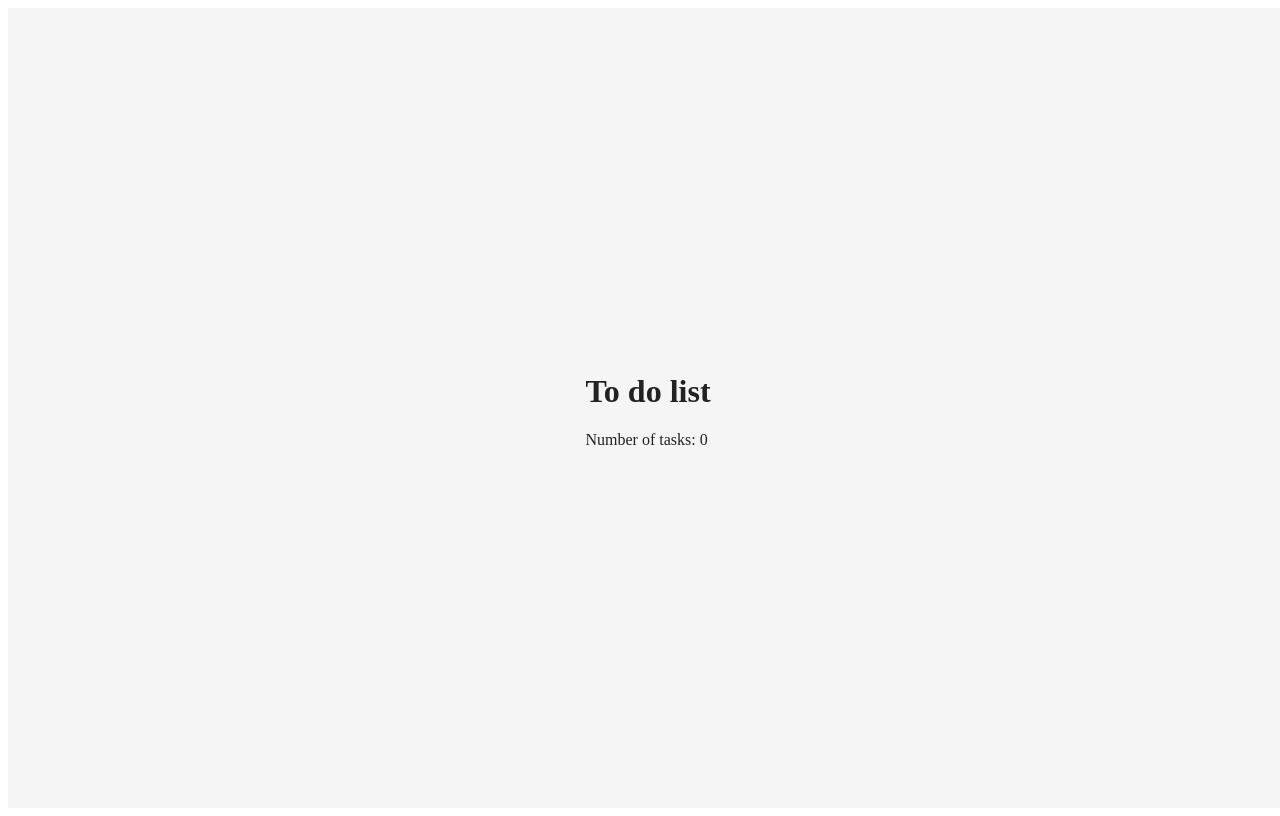
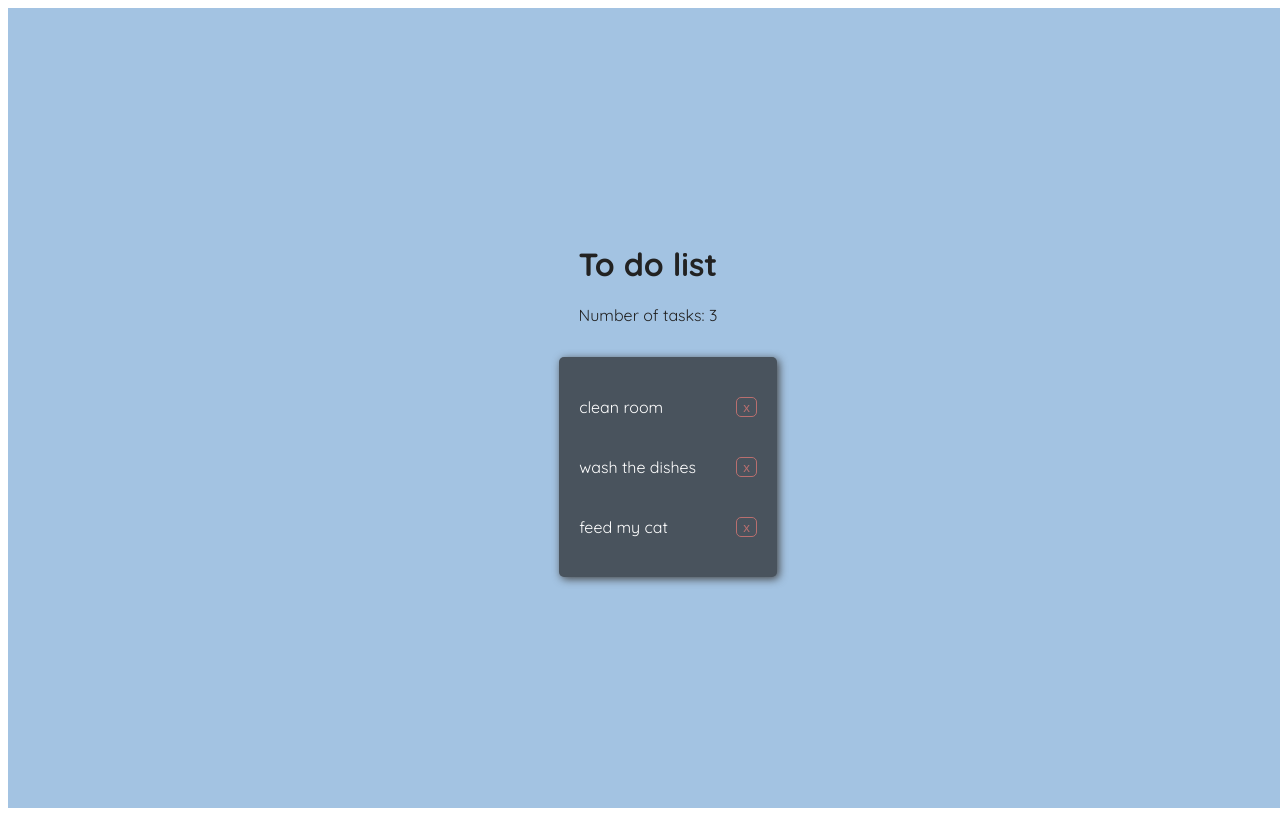
Before and after one commit to MirekKopec/16.4-Webpack-TODO-app, a React app: page / in a window 1280 px wide. Built offline with nearby package versions, Linux system fonts and the light colour scheme.

Commit message:
added new component TodoList

```diff
--- /dev/null
+++ b/src/components/Todolist.js
@@ -0,0 +1,24 @@
+import React from 'react';
+import style from '../styles/Todolist.css';
+
+class TodoList extends React.Component {
+    constructor(props) {
+        super(props);
+    }
+
+    render() {
+        return(
+            <div>
+                <ol className={style.TodoList}>{this.props.list.map(item => (
+                    <li className={style.liStyle} key={item.id}>
+                        {item.text}
+                        <button className={style.btnDelete} onClick={() => this.props.removeItem(item.id)}> x </button>
+                    </li>))}
+                </ol>
+            </div>
+
+        );
+    }
+}
+
+export default TodoList;
--- a/src/containers/App.js
+++ b/src/containers/App.js
@@ -1,12 +1,22 @@
 import React from 'react';
-import style from './App.css';
+import style from '../styles/App.css';
 import Title from '../components/Title.js';
+import Todolist from '../components/TodoList.js';
 
 class App extends React.Component {
     constructor(props) {
         super(props);
         this.state = {
-            data: []
+            data: [{
+                    id: 1,
+                        text: 'clean room'
+                    }, {
+                    id: 2,
+                        text: 'wash the dishes'
+                    }, {
+                    id: 3,
+                        text: 'feed my cat'
+                  }]
         };
     }
 
@@ -30,6 +40,9 @@ class App extends React.Component {
                 <Title title = 'To do list'
                     count = {this.state.data.length}
                 />
+                <Todolist list = {this.state.data}
+                    removeItem = {this.removeTodo.bind(this)}
+                />
             </div>
         );
     }
--- a/src/containers/App.css
+++ b/src/styles/App.css
@@ -1,9 +1,12 @@
+@import url("https://fonts.googleapis.com/css?family=Quicksand:400,700");
+
 .TodoApp {
-    background-color: #F5F5F5;
+    background-color: #a3c3e2;
     color: #222;
     display: flex;
     flex-direction: column;
     flex-wrap: nowrap;
+    font-family: "Quicksand";
     justify-content: center;
     align-items: center;
     align-content: center;
--- /dev/null
+++ b/src/styles/Todolist.css
@@ -0,0 +1,25 @@
+
+.TodoList {
+    background-color: #49535d;
+    border-radius: 5px;
+    box-shadow: 2px 2px 8px #444;
+    max-width: 700px;
+    padding: 20px;
+    width: 100%;
+}
+
+.liStyle {
+	color: #fff;
+    display: flex;
+    flex-wrap: nowrap;
+    justify-content: space-between;
+    padding: 20px 0;
+}
+
+
+.btnDelete {
+    border: 1px solid #b96f6f;
+    border-radius: 5px;
+    background-color: inherit;
+    color: #b96f6f;
+}
```
Also changed, not shown: build/app.bundle.js.
